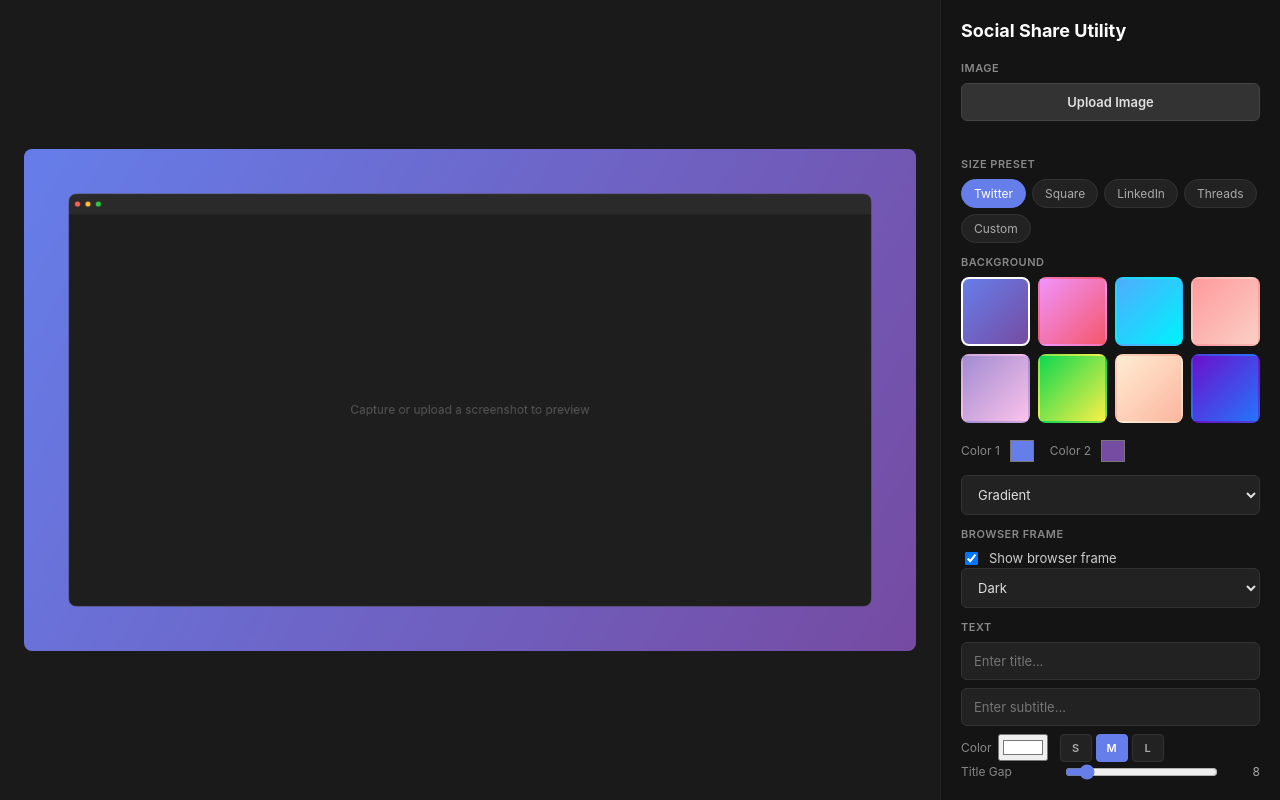
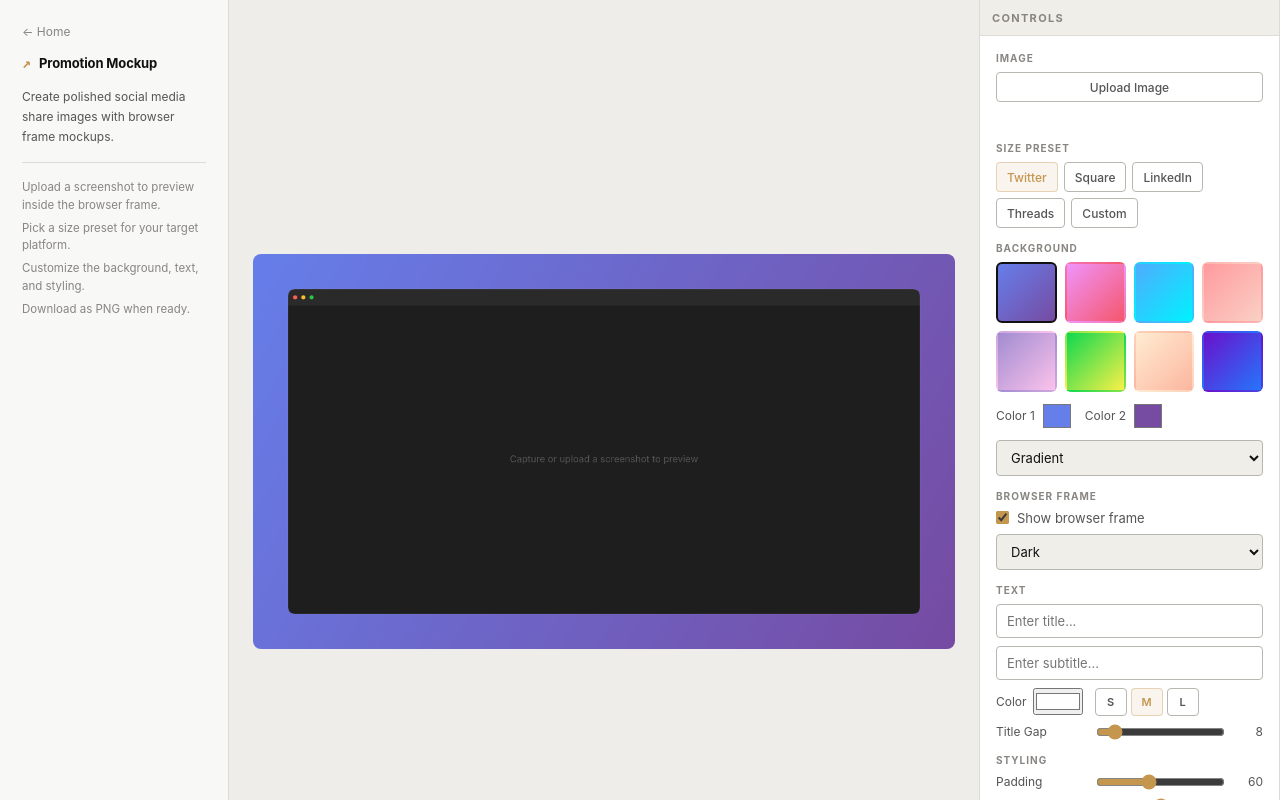
Before and after one commit to scottquach/micro-apps, a plain HTML site: page promotion-mockup/promotion_mockup.html in a window 1280 px wide. Drawn offline with Linux system fonts and the light colour scheme.

Commit message:
Update styling of promotion mockup micro app

```diff
--- a/common/index.css
+++ b/common/index.css
@@ -55,10 +55,37 @@ button { cursor: pointer; }
 
 .ph {
   display: flex; align-items: center; justify-content: space-between;
-  padding: 0 12px; min-height: 30px;
+  padding: 0 12px; min-height: 36px;
   background: var(--surface2); border-bottom: 1px solid var(--border);
   flex-shrink: 0; font-size: 11px; font-weight: 700;
   letter-spacing: 0.12em; text-transform: uppercase; color: var(--text-muted);
+}
+
+.btn {
+  display: inline-flex;
+  align-items: center;
+  justify-content: center;
+  min-height: 30px;
+  padding: 6px 10px;
+  border: 1px solid var(--border2);
+  border-radius: var(--r);
+  background: transparent;
+  color: var(--text-dim);
+  font-size: 12px;
+  font-weight: 500;
+  transition: background var(--t), color var(--t), border-color var(--t);
+  white-space: nowrap;
+}
+
+.btn:hover {
+  background: var(--surface3);
+  color: var(--text);
+}
+
+.btn-hi {
+  background: var(--accent-dim);
+  border-color: rgba(196,150,78,.35);
+  color: var(--accent);
 }
 
 /* ── App info sidebar ───────────────────────────────────────────────────── */
--- a/promotion-mockup/promotion_mockup.html
+++ b/promotion-mockup/promotion_mockup.html
@@ -1,39 +1,34 @@
 <!DOCTYPE html>
-<html lang="en">
+<html lang="en" class="light">
 <head>
   <meta charset="UTF-8">
   <meta name="viewport" content="width=device-width, initial-scale=1.0">
   <title>Promotion Mockup</title>
+  <link rel="stylesheet" href="../common/index.css">
   <style>
-/* ======================
-   Reset & Base
-   ====================== */
-*,
-*::before,
-*::after {
-  box-sizing: border-box;
+html, body { height: 100%; overflow: hidden; }
+
+body {
+  display: grid;
+  grid-template-columns: 228px minmax(0, 1fr);
 }
 
-body {
-  margin: 0;
-  font-family: 'Inter', sans-serif;
-  background: #0f0f0f;
-  color: #e0e0e0;
-  overflow: hidden;
-  height: 100vh;
-}
+.ph { height: 36px; }
 
-/* ======================
-   Layout
-   ====================== */
 .app {
+  width: 100%;
+  max-width: 1600px;
+  justify-self: center;
+  height: 100%;
   display: flex;
-  height: 100vh;
+  border-left: 1px solid var(--border);
+  border-right: 1px solid var(--border);
+  background: var(--surface);
 }
 
 .preview-panel {
   flex: 1;
-  background: #1a1a1a;
+  background: var(--preview, var(--surface2));
   display: flex;
   align-items: center;
   justify-content: center;
@@ -56,173 +51,113 @@ body {
 }
 
 .controls-panel {
-  width: 340px;
-  background: #141414;
-  border-left: 1px solid #222;
-  overflow-y: auto;
-  padding: 20px;
+  width: 300px;
+  flex-shrink: 0;
+  background: var(--surface);
+  border-left: 1px solid var(--border);
   display: flex;
   flex-direction: column;
-  gap: 4px;
 }
 
-/* ======================
-   Controls
-   ====================== */
-.app-title {
-  font-size: 18px;
-  font-weight: 700;
-  color: #fff;
-  margin: 0 0 16px 0;
+.controls-body {
+  flex: 1;
+  overflow-y: auto;
+  padding: 16px;
+  display: flex;
+  flex-direction: column;
+  gap: 14px;
 }
 
 .control-section {
-  margin-bottom: 8px;
+  display: flex;
+  flex-direction: column;
+  gap: 8px;
 }
 
-.section-title {
-  font-size: 11px;
-  font-weight: 600;
+.section-label {
+  font-size: 10px;
+  font-weight: 700;
   text-transform: uppercase;
-  letter-spacing: 0.5px;
-  color: #888;
-  margin: 0 0 8px 0;
+  letter-spacing: 0.1em;
+  color: var(--text-muted);
 }
 
 input[type="text"],
-input[type="number"],
-textarea {
+input[type="number"] {
   width: 100%;
-  padding: 10px 12px;
-  background: #222;
-  border: 1px solid #333;
-  border-radius: 6px;
-  color: #e0e0e0;
+  padding: 8px 10px;
+  background: transparent;
+  border: 1px solid var(--border2);
+  border-radius: var(--r);
+  color: var(--text);
   font-size: 13px;
-  font-family: inherit;
   outline: none;
 }
 
 input[type="text"]:focus,
-input[type="number"]:focus,
-textarea:focus {
-  border-color: #667eea;
+input[type="number"]:focus {
+  border-color: rgba(196, 150, 78, 0.5);
 }
 
 select {
   width: 100%;
-  padding: 10px 12px;
-  background: #222;
-  border: 1px solid #333;
-  border-radius: 6px;
-  color: #e0e0e0;
+  padding: 8px 10px;
+  background: var(--surface2);
+  border: 1px solid var(--border2);
+  border-radius: var(--r);
+  color: var(--text);
   font-size: 13px;
-  font-family: inherit;
   outline: none;
   appearance: auto;
 }
 
-select:focus {
-  border-color: #667eea;
+select option { background: var(--surface2); }
+select:focus { border-color: rgba(196, 150, 78, 0.5); }
+
+#upload-btn { width: 100%; }
+
+.status-text {
+  display: block;
+  font-size: 12px;
+  min-height: 18px;
+  color: var(--text-muted);
 }
 
-button {
-  cursor: pointer;
-  font-family: inherit;
-}
+.status-text.error { color: var(--error); }
+.status-text.success { color: var(--success); }
 
-#upload-btn {
-  width: 100%;
-  padding: 10px;
-  background: #333;
-  color: #e0e0e0;
-  border: 1px solid #444;
-  border-radius: 6px;
-  font-weight: 600;
-  font-size: 13px;
-}
-
-#upload-btn:hover {
-  background: #3d3d3d;
-  border-color: #555;
-}
-
-#status-text {
-  display: block;
-  font-size: 12px;
-  margin-top: 6px;
-  min-height: 18px;
-}
-
-.status-text.error {
-  color: #f87171;
-}
-
-.status-text.success {
-  color: #4ade80;
-}
-
-/* ======================
-   Preset Buttons
-   ====================== */
 .preset-buttons {
   display: flex;
   gap: 6px;
   flex-wrap: wrap;
 }
 
-.preset-buttons button {
-  padding: 6px 12px;
-  background: #222;
-  border: 1px solid #333;
-  border-radius: 16px;
-  color: #aaa;
-  font-size: 12px;
+.preset-buttons .btn.active {
+  background: var(--accent-dim);
+  border-color: rgba(196, 150, 78, .35);
+  color: var(--accent);
 }
 
-.preset-buttons button:hover {
-  border-color: #555;
-}
-
-.preset-buttons button.active {
-  background: #667eea;
-  border-color: #667eea;
-  color: white;
-}
-
-/* ======================
-   Gradient Swatches
-   ====================== */
 .gradient-swatches {
   display: grid;
   grid-template-columns: repeat(4, 1fr);
   gap: 8px;
-  margin-bottom: 12px;
 }
 
 .gradient-swatches .swatch {
   aspect-ratio: 1;
-  border-radius: 8px;
+  border-radius: 6px;
   cursor: pointer;
   border: 2px solid transparent;
-  transition: border-color 0.15s;
+  transition: border-color var(--t);
 }
 
-.gradient-swatches .swatch:hover {
-  border-color: #555;
-}
+.gradient-swatches .swatch:hover { border-color: var(--border2); }
+.gradient-swatches .swatch.active { border-color: var(--text); }
 
-.gradient-swatches .swatch.active {
-  border-color: #fff;
-}
-
-/* ======================
-   Color Pickers
-   ====================== */
 .color-pickers {
   display: flex;
   gap: 12px;
-  margin-bottom: 8px;
 }
 
 .color-pickers label {
@@ -230,26 +165,34 @@ button {
   align-items: center;
   gap: 6px;
   font-size: 12px;
-  color: #888;
+  color: var(--text-dim);
 }
 
 .color-pickers input[type="color"] {
   width: 32px;
   height: 32px;
   border: none;
-  border-radius: 6px;
+  border-radius: var(--r);
   cursor: pointer;
   background: none;
+  padding: 0;
 }
 
-/* ======================
-   Text Options
-   ====================== */
+.checkbox-label {
+  display: flex;
+  align-items: center;
+  gap: 8px;
+  font-size: 13px;
+  color: var(--text-dim);
+  cursor: pointer;
+}
+
+.checkbox-label input { accent-color: var(--accent); }
+
 .text-options {
   display: flex;
   align-items: center;
   gap: 12px;
-  margin-top: 8px;
 }
 
 .text-options label {
@@ -257,119 +200,92 @@ button {
   align-items: center;
   gap: 6px;
   font-size: 12px;
-  color: #888;
+  color: var(--text-dim);
 }
 
-.size-toggles {
-  display: flex;
-  gap: 4px;
-}
+.size-toggles { display: flex; gap: 4px; }
 
-.size-toggles button {
+.size-toggles .btn {
   width: 32px;
-  height: 28px;
-  background: #222;
-  border: 1px solid #333;
-  border-radius: 4px;
-  color: #aaa;
+  min-height: 28px;
+  padding: 4px;
   font-size: 11px;
   font-weight: 600;
 }
 
-.size-toggles button:hover {
-  border-color: #555;
+.size-toggles .btn.active {
+  background: var(--accent-dim);
+  border-color: rgba(196, 150, 78, .35);
+  color: var(--accent);
 }
 
-.size-toggles button.active {
-  background: #667eea;
-  border-color: #667eea;
-  color: white;
-}
-
-/* ======================
-   Sliders
-   ====================== */
 .slider-row {
   display: flex;
   align-items: center;
-  gap: 12px;
-  margin-bottom: 4px;
+  gap: 10px;
 }
 
 .slider-row label {
   font-size: 12px;
-  color: #888;
+  color: var(--text-dim);
   min-width: 90px;
 }
 
 .slider-row input[type="range"] {
   flex: 1;
-  accent-color: #667eea;
+  accent-color: var(--accent);
 }
 
 .slider-row span {
   font-size: 12px;
-  color: #aaa;
+  color: var(--text-dim);
   min-width: 28px;
   text-align: right;
 }
 
-/* ======================
-   Checkbox
-   ====================== */
-.checkbox-label {
-  display: flex;
-  align-items: center;
-  gap: 8px;
-  font-size: 13px;
-  cursor: pointer;
-  color: #ccc;
-}
-
-/* ======================
-   Download Button
-   ====================== */
-.download-btn {
+#download-btn {
   width: 100%;
-  padding: 12px;
-  background: #22c55e;
-  color: white;
-  border: none;
-  border-radius: 8px;
+  min-height: 36px;
   font-size: 14px;
   font-weight: 700;
-  cursor: pointer;
-  margin-top: auto;
-}
-
-.download-btn:hover {
-  background: #16a34a;
-}
-
-/* ======================
-   Utility
-   ====================== */
-.control-section input[type="text"] + input[type="text"] {
-  margin-top: 8px;
 }
 
 #custom-size-inputs {
   display: flex;
   gap: 8px;
-  margin-top: 8px;
 }
 
-#custom-size-inputs.hidden {
-  display: none;
-}
+#custom-size-inputs.hidden { display: none; }
+.hidden { display: none; }
 
-.hidden {
-  display: none;
+@media (max-width: 860px) {
+  html, body { overflow: auto; }
+  body { display: block; }
+  .app-info { display: none; }
+  .app { height: auto; min-height: 100vh; flex-direction: column; }
+  .preview-panel { min-height: 50vw; }
+  .controls-panel { width: 100%; border-left: none; border-top: 1px solid var(--border); }
 }
   </style>
 </head>
 <body>
-  <div class="app">
+  <aside class="app-info">
+    <a href="../index.html" class="app-info-back">← Home</a>
+    <div class="app-info-name">
+      <span class="app-info-mark">↗</span>
+      Promotion Mockup
+    </div>
+    <p class="app-info-desc">Create polished social media share images with browser frame mockups.</p>
+    <div class="app-info-sep"></div>
+    <ul class="app-info-hints">
+      <li>Upload a screenshot to preview inside the browser frame.</li>
+      <li>Pick a size preset for your target platform.</li>
+      <li>Customize the background, text, and styling.</li>
+      <li>Download as PNG when ready.</li>
+    </ul>
+  </aside>
+
+  <main class="app">
     <div class="preview-panel">
       <div class="canvas-container">
         <canvas id="preview-canvas"></canvas>
@@ -377,23 +293,24 @@ button {
     </div>
 
     <div class="controls-panel">
-      <h1 class="app-title">Social Share Utility</h1>
+      <div class="ph">Controls</div>
+      <div class="controls-body">
 
         <div class="control-section">
-        <h3 class="section-title">Image</h3>
+          <div class="section-label">Image</div>
           <input id="upload-input" type="file" accept="image/*" class="hidden">
-        <button id="upload-btn">Upload Image</button>
+          <button id="upload-btn" class="btn">Upload Image</button>
           <span id="status-text" class="status-text"></span>
         </div>
 
         <div class="control-section">
-        <h3 class="section-title">Size Preset</h3>
+          <div class="section-label">Size Preset</div>
           <div class="preset-buttons">
-          <button data-width="1200" data-height="675">Twitter</button>
-          <button data-width="1080" data-height="1080">Square</button>
-          <button data-width="1200" data-height="627">LinkedIn</button>
-          <button data-width="1080" data-height="1350">Threads</button>
-          <button>Custom</button>
+            <button class="btn" data-width="1200" data-height="675">Twitter</button>
+            <button class="btn" data-width="1080" data-height="1080">Square</button>
+            <button class="btn" data-width="1200" data-height="627">LinkedIn</button>
+            <button class="btn" data-width="1080" data-height="1350">Threads</button>
+            <button class="btn">Custom</button>
           </div>
           <div id="custom-size-inputs" class="hidden">
             <input id="custom-width" type="number" value="1200">
@@ -402,7 +319,7 @@ button {
         </div>
 
         <div class="control-section">
-        <h3 class="section-title">Background</h3>
+          <div class="section-label">Background</div>
           <div id="gradient-swatches" class="gradient-swatches"></div>
           <div class="color-pickers">
             <label>
@@ -421,7 +338,7 @@ button {
         </div>
 
         <div class="control-section">
-        <h3 class="section-title">Browser Frame</h3>
+          <div class="section-label">Browser Frame</div>
           <label class="checkbox-label">
             <input id="frame-toggle" type="checkbox" checked>
             Show browser frame
@@ -433,7 +350,7 @@ button {
         </div>
 
         <div class="control-section">
-        <h3 class="section-title">Text</h3>
+          <div class="section-label">Text</div>
           <input id="title-input" type="text" placeholder="Enter title...">
           <input id="subtitle-input" type="text" placeholder="Enter subtitle...">
           <div class="text-options">
@@ -442,9 +359,9 @@ button {
               <input id="text-color" type="color" value="#ffffff">
             </label>
             <div class="size-toggles">
-            <button data-size="S">S</button>
-            <button data-size="M" class="active">M</button>
-            <button data-size="L">L</button>
+              <button class="btn" data-size="S">S</button>
+              <button class="btn active" data-size="M">M</button>
+              <button class="btn" data-size="L">L</button>
             </div>
           </div>
           <div class="slider-row">
@@ -455,7 +372,7 @@ button {
         </div>
 
         <div class="control-section">
-        <h3 class="section-title">Styling</h3>
+          <div class="section-label">Styling</div>
           <div class="slider-row">
             <label>Padding</label>
             <input id="padding-slider" type="range" min="20" max="120" value="60">
@@ -472,9 +389,11 @@ button {
           </label>
         </div>
 
-      <button id="download-btn" class="download-btn">Download PNG</button>
+        <button id="download-btn" class="btn btn-hi">Download PNG</button>
       </div>
     </div>
+  </main>
+
   <script>
 // State
 const state = {
```
Also changed, not shown: base64-codec/base64-codec.html (+1 -1 lines), color-toolkit/color-toolkit.html (+29 -45 lines), docs/styling.md (+2 -2 lines), json-parser/json-parser.html (+3 -3 lines), timestamp-converter/timestamp_converter.html (+1 -1 lines). Lines whose indentation alone changed are shown as unchanged.
